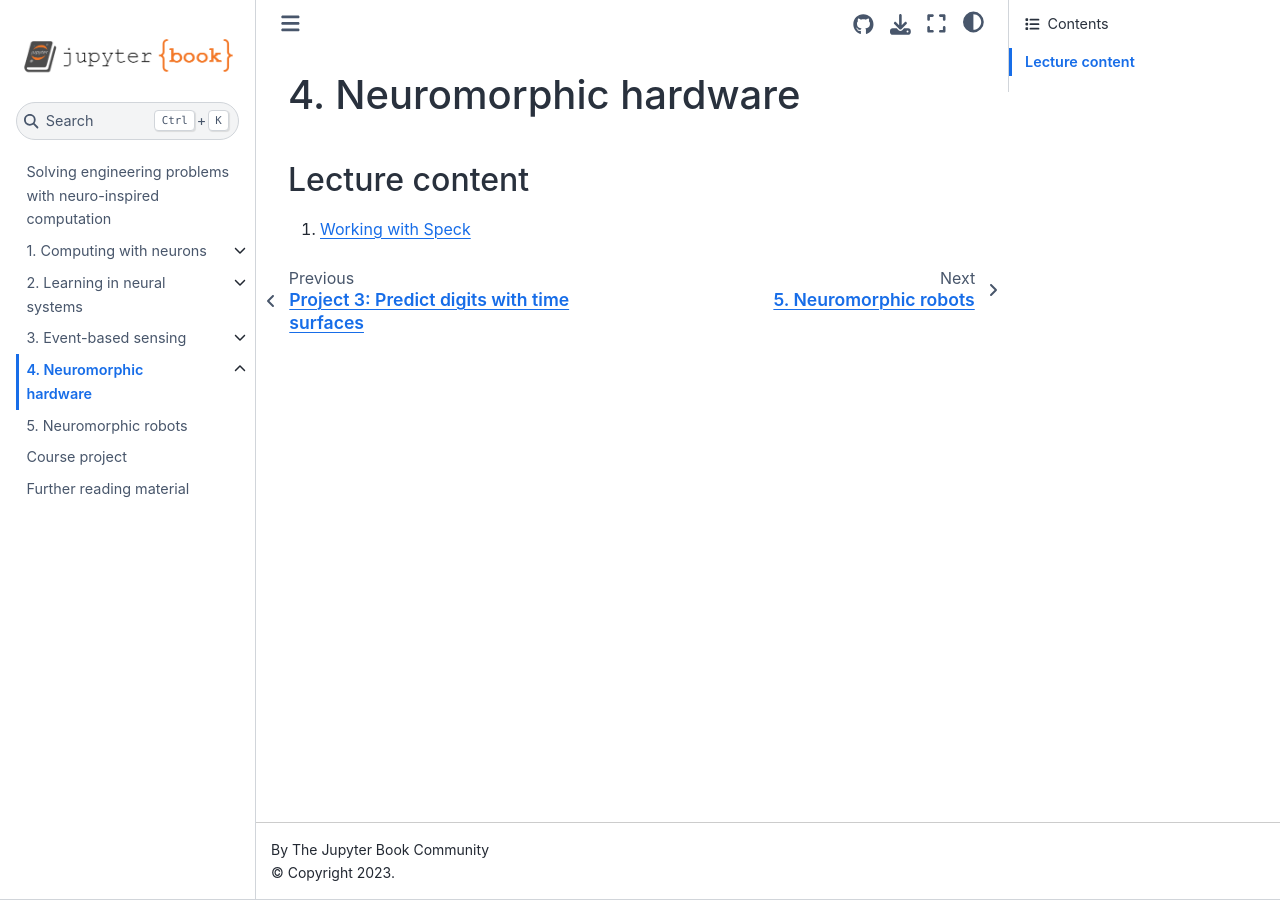
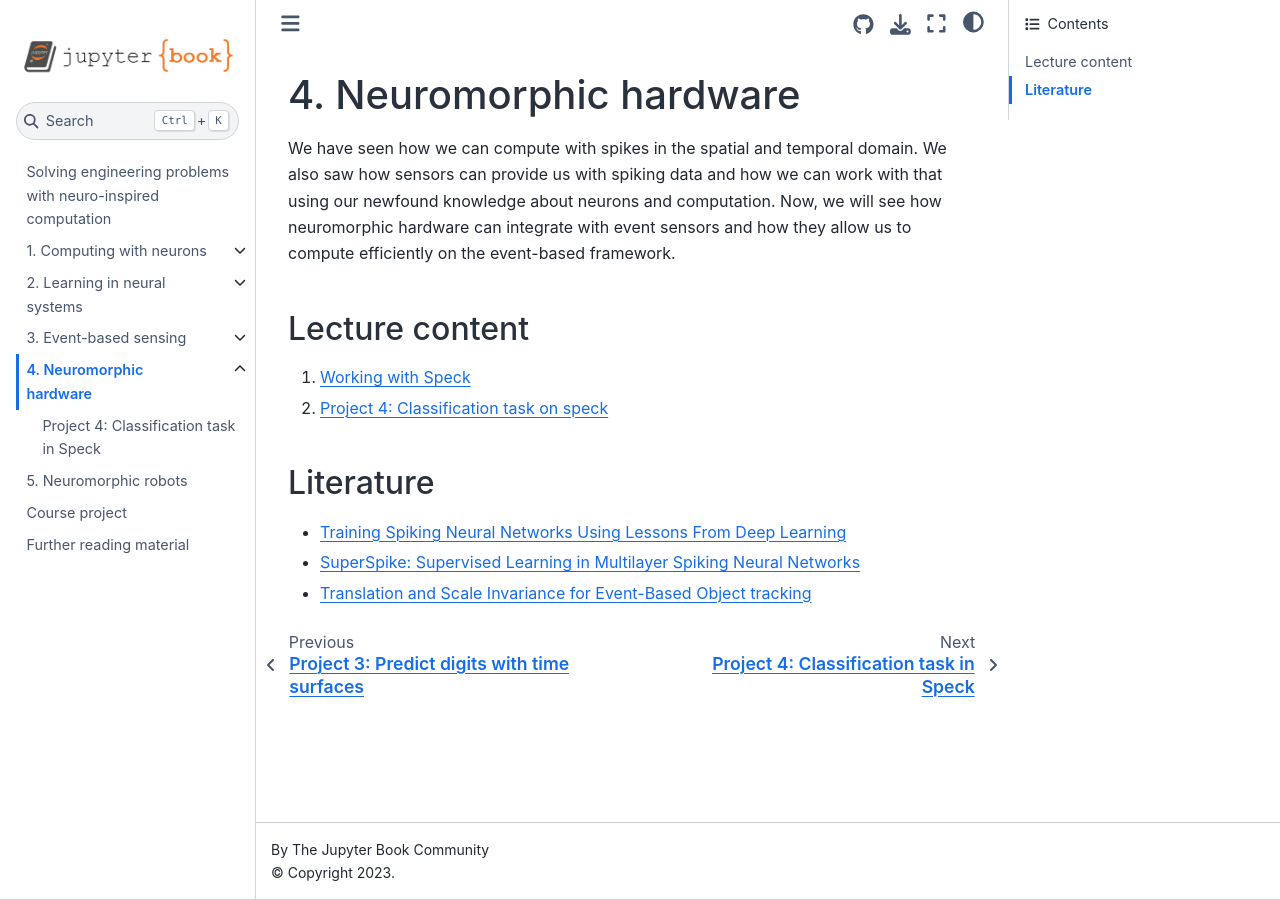
Before and after one commit to ncskth/phd-course, a Jupyter Book: the page built from book/module4/index.md, in a window 1280 px wide. Built offline with Jupyter Book 1.0.4 settings and Sphinx 7.4.7 and the Sphinx Book theme 1.1.4, drawn with Linux system fonts in a browser that asks for light colours; pages that are not in the unit, such as notebooks, are missing from menus.

Commit message:
added project 4

```diff
--- a/book/_toc.yml
+++ b/book/_toc.yml
@@ -23,6 +23,7 @@ chapters:
 - file: module4/index
   sections:
   - file: module4/Speck
+  - file: module4/Speck_project
 - file: module5/index
 - file: module6/index
 - file: material
--- a/book/module4/index.md
+++ b/book/module4/index.md
@@ -1,5 +1,16 @@
 # 4. Neuromorphic hardware
+
+We have seen how we can compute with spikes in the spatial and temporal domain.
+We also saw how sensors can provide us with spiking data and how we can work with that using our newfound knowledge about neurons and computation.
+Now, we will see how neuromorphic hardware can integrate with event sensors and how they allow us to compute efficiently on the event-based framework.
 
 ### Lecture content
 
 1. [Working with Speck](Speck.ipynb)
+2. [Project 4: Classification task on speck](Speck_project.ipynb)
+
+### Literature
+
+* [Training Spiking Neural Networks Using Lessons From Deep Learning](https://ieeexplore.ieee.org/document/10242251)
+* [SuperSpike: Supervised Learning in Multilayer Spiking Neural Networks](https://direct.mit.edu/neco/article/30/6/1514-1541/8378)
+* [Translation and Scale Invariance for Event-Based Object tracking](https://dl.acm.org/doi/10.1145/3584954.3584996)
```
Also changed, not shown: book/module4/Speck_project.ipynb (added).
